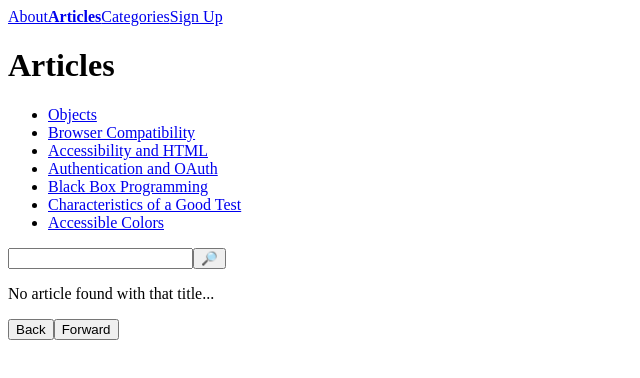
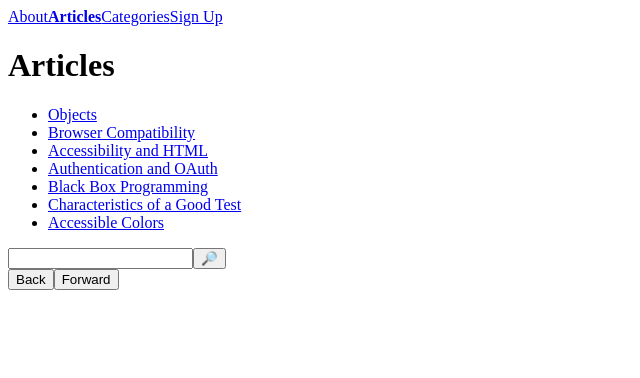
Before and after one commit to voidoperator/react-router-cc, a React (Create React App) app: page /articles in a window 1280 px wide. Shown: the top 378 px of the page, without its empty margins (0-640 px from the left). Built offline with nearby package versions, Linux system fonts and the light colour scheme; the HTML template or start-up script is replaced by a standard one.

Commit message:
feat: add edit profile functionality and routing

```diff
--- a/src/app/App.js
+++ b/src/app/App.js
@@ -8,7 +8,7 @@ import Article from "../components/Article";
 import Categories from "../components/Categories";
 import Author from "../components/Author";
 import Profile from "../components/Profile";
-import { BrowserRouter as Router, Route } from "react-router-dom";
+import { BrowserRouter as Router, Route, Switch } from "react-router-dom";
 
 import "./App.css";
 
@@ -17,13 +17,15 @@ function App() {
     <Router>
       <Header/>
       <main>
-        <Route path='/about'><About/></Route>
-        <Route path='/sign-up'><SignUp/></Route>
-        <Route path='/articles'><Articles/></Route>
-        <Route path='/catefories'><Categories/></Route>
-        <Route path='/authors/:name?'><Author/></Route>
-        <Route path='/profile'><Profile/></Route>
-        <Route path='/articles/:title?'><Article/></Route>
+        <Switch>
+          <Route path='/about'><About/></Route>
+          <Route path='/sign-up'><SignUp/></Route>
+          <Route path='/catefories'><Categories/></Route>
+          <Route path='/authors/:name?'><Author/></Route>
+          <Route path='/profile'><Profile/></Route>
+          <Route path='/articles/:title'><Article/></Route>
+          <Route path='/articles'><Articles/></Route>
+        </Switch>
       </main>
       <Footer />
     </Router>
--- a/src/components/Articles.js
+++ b/src/components/Articles.js
@@ -2,7 +2,8 @@ import React from "react";
 import { useSelector } from "react-redux";
 import { selectArticles, filterArticles } from "../features/articles/articlesSlice";
 import Search from "./Search";
-import { Link } from "react-router-dom";
+import { BrowserRouter as Route, Link } from "react-router-dom";
+import Article from "./Article";
 
 export default function Articles () {
   const articles = useSelector(selectArticles)
--- a/src/components/Profile.js
+++ b/src/components/Profile.js
@@ -13,10 +13,16 @@ export default function Profile () {
   // use loggedIn to return a Redirect
 
   return (
-    <main>
-      <h1>{currentUser.username}</h1>
-      <Link to={"/profile/edit"}>Edit</Link>
-      {/* Render a route for EditProfileForm */}
-    </main>
+    <>
+      <main>
+        <h1>{currentUser.username}</h1>
+        <Link to={"/profile/edit"}>Edit</Link>
+        {/* Render a route for EditProfileForm */}
+      </main>
+
+      <Route path='/profile/edit'>
+        <EditProfileForm/>
+      </Route>
+    </>
   )
 }
```
